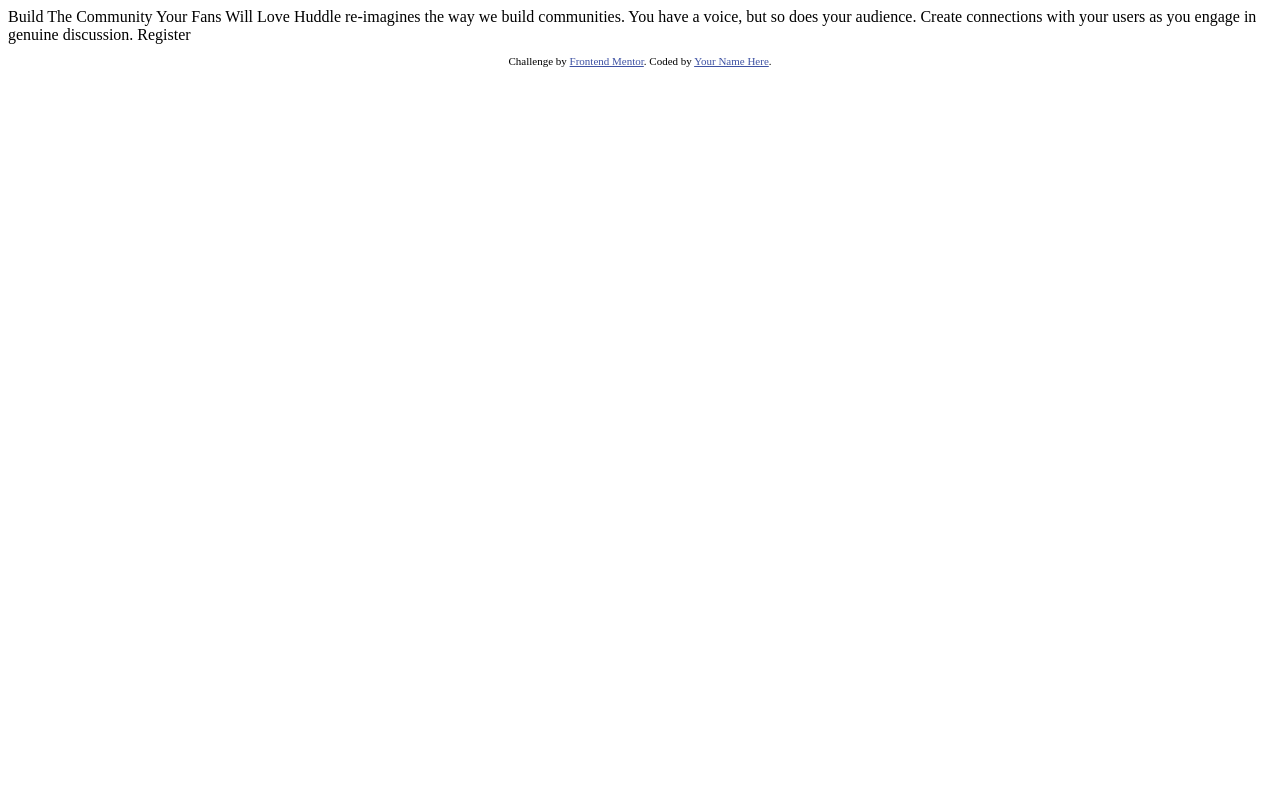
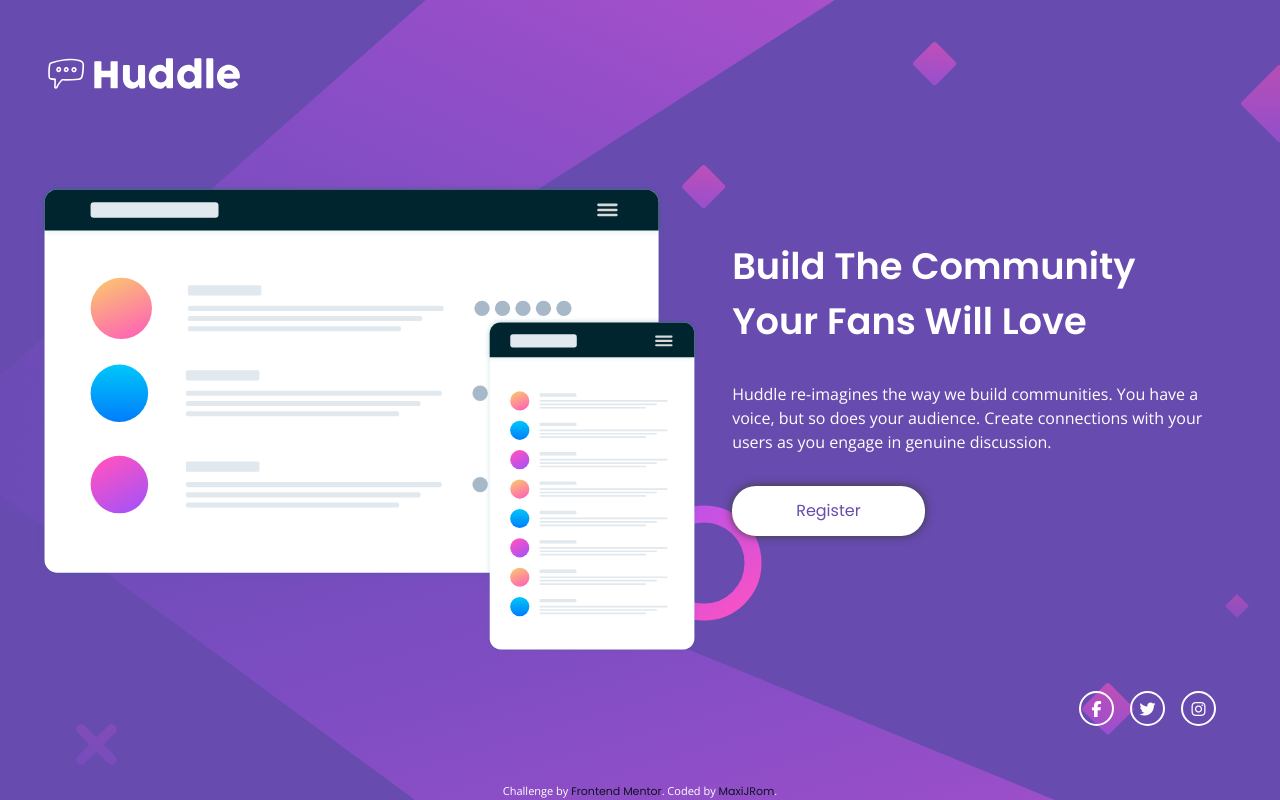
Before and after one commit to MaxiJRom/huddle-landing-page-with-single-introductory-section-master, a plain HTML site: page index.html in a window 1280 px wide. Drawn offline with nearby package versions, Linux system fonts and the light colour scheme.

Commit message:
terminado

```diff
--- a/index.html
+++ b/index.html
@@ -1,33 +1,66 @@
 <!DOCTYPE html>
 <html lang="en">
+
 <head>
   <meta charset="UTF-8">
-  <meta name="viewport" content="width=device-width, initial-scale=1.0"> <!-- displays site properly based on user's device -->
-
+  <meta name="viewport" content="width=device-width, initial-scale=1.0">
   <link rel="icon" type="image/png" sizes="32x32" href="./images/favicon-32x32.png">
 
+  <script defer src="https://use.fontawesome.com/releases/v5.0.8/js/fontawesome.js"
+    integrity="sha384-7ox8Q2yzO/uWircfojVuCQOZl+ZZBg2D2J5nkpLqzH1HY0C1dHlTKIbpRz/LG23c" crossorigin="anonymous">
+  </script>
+  <script src="https://kit.fontawesome.com/3823132d5e.js" crossorigin="anonymous"></script>
+
+
+  <link rel="preconnect" href="https://fonts.googleapis.com">
+  <link rel="preconnect" href="https://fonts.gstatic.com" crossorigin>
+  <link href="https://fonts.googleapis.com/css2?family=Open+Sans&family=Poppins:wght@400;600&display=swap"
+    rel="stylesheet">
+
+  <link rel="stylesheet" href="style.css">
   <title>Frontend Mentor | Huddle landing page with single introductory section</title>
+</head>
 
-  <!-- Feel free to remove these styles or customise in your own stylesheet 👍 -->
-  <style>
-    .attribution { font-size: 11px; text-align: center; }
-    .attribution a { color: hsl(228, 45%, 44%); }
-  </style>
-</head>
 <body>
 
-  Build The Community Your Fans Will Love
+  <main>
 
-  Huddle re-imagines the way we build communities. You have a voice, but so does your audience.
-  Create connections with your users as you engage in genuine discussion.
+    <header>
+      <img src="./images/logo.svg" alt="">
+    </header>
 
-  Register
+    <section>
+      <div class="box-1">
+        <img src="./images/illustration-mockups.svg" alt="">
+      </div>
+      <div class="box-2">
+        <h1> Build The Community <br> Your Fans Will Love</h1>
 
-  <footer>
-    <p class="attribution">
-      Challenge by <a href="https://www.frontendmentor.io?ref=challenge" target="_blank">Frontend Mentor</a>.
-      Coded by <a href="#">Your Name Here</a>.
-    </p>
+        <p>
+          Huddle re-imagines the way we build communities. You have a voice, but so does your audience.
+          Create connections with your users as you engage in genuine discussion.
+        </p>
+        <a href="">Register</a>
+
+      </div>
+    </section>
+
+    <footer>
+    <div class="redes">
+      <a href=""> <i class="fab fa-facebook-f"></i></a>
+      <a href=""> <i class="fab fa-twitter"></i></a>
+      <a href=""> <i class="fab fa-instagram"></i></a>
+    </div>
   </footer>
+
+</main>
+
+  <p class="attribution">
+    Challenge by <a href="https://www.frontendmentor.io?ref=challenge" target="_blank">Frontend Mentor</a>.
+    Coded by <a href="#">MaxiJRom</a>.
+  </p>
+
+
 </body>
+
 </html>
--- /dev/null
+++ b/style.css
@@ -0,0 +1,178 @@
+/* =======General styles========= */
+* {
+    margin: 0;
+    padding: 0;
+    box-sizing: border-box;
+}
+
+/* =======Typographys========= */
+p{
+font-family: 'Open Sans', sans-serif; /**body**/
+color: var(--white);
+}
+
+h1,a{
+    font-family: 'Poppins', sans-serif; /**headings**/
+    text-decoration: none;
+    color: var(--white);
+}
+
+/* =======Colors========= */
+
+:root {
+    font-size: 16px;
+    --violet: hsl(257, 40%, 49%);
+    --magenta: hsl(300, 69%, 71%);
+    --white:#fff;
+}
+
+/* =======Component styles========= */
+
+main{
+    background-image: url(./images/bg-desktop.svg);
+    background-repeat: no-repeat;
+    background-color: var(--violet);
+    min-height: 100vh;
+    padding-bottom: 20px;
+}
+
+body{
+    position: relative;
+}
+
+header img{
+    height: 3.2rem;
+    margin:3rem min(4rem,3vw);
+}
+
+section{
+    display: flex;
+    flex-direction: column;
+    padding: 0 min(4rem,3vw);
+    margin-top: 2rem;
+}
+
+.box-1{
+    flex:1 0 55%;
+}
+
+.box-1 img{
+    width: 100%;
+}
+
+.box-2{
+    display: flex;
+    flex-direction: column;
+    padding: 0 min(2rem,3vw);
+    align-items: center;
+}
+
+.box-2 h1{
+    font-size: 2rem;
+    line-height: 1.5;
+    text-align: center;
+    margin-top:3.5rem;
+}
+
+@media (min-width: 1175px) {
+    .box-2 h1{
+        font-size: 2.3rem;
+    }
+}
+
+
+.box-2 p{
+    font-size: 1rem;
+    line-height: 1.5;
+    margin:2rem 0;
+    text-align: center;
+}
+
+.box-2 a{
+    font-size: 1rem;
+    font-weight: 400;
+    text-align: center;
+    padding: .8rem 4rem;
+    margin-bottom: 3rem;
+    border-radius: 1.5rem;
+    box-shadow: 0 0 10px rgba(60, 60, 60, 1);
+    color: var(--violet);
+    background-color: var(--white);
+}
+
+.box-2 a:hover{
+    color:var(--white);
+    background-color: var(--magenta);
+    transform: scale(1.05);
+}
+
+footer{
+    display: flex;
+    justify-content: center;
+    margin: 2rem 4rem;
+}
+
+.redes{
+    display: grid;
+    grid-template-columns: repeat(3, 35px);
+    grid-template-rows: 35px;
+    column-gap: 1rem;
+}
+
+.redes a{
+    font-size: 1rem;
+    display: flex;
+    align-items: center;
+    justify-content: center;
+    border: 2px solid var(--white);
+    border-radius: 50%;
+    transition: color ease .3s, border-color ease .3s;
+}
+.redes a:hover{
+    color:var(--magenta);
+    border-color: var(--magenta);
+    transform: scale(1.1);
+    background-color: hsl(258, 40%, 28%);
+}
+
+.redes i{
+    font-size: 1rem;
+ }
+
+
+ @media (min-width: 700px) {
+    section{
+       flex-direction: row;
+    }
+
+    .box-1{
+        align-self:center;
+    }
+
+   .box-2{
+       align-items: flex-start;
+   }
+
+   .box-2 h1, .box-2 p{
+       text-align: left;
+    }
+
+    footer{
+        justify-content: flex-end;
+    }
+   }
+
+
+
+.attribution {
+    position: absolute;
+    bottom: 0;
+    left:0;
+    right:0;
+    font-size: 11px;
+    text-align: center;
+}
+
+.attribution a {
+    color: hsl(228, 45%, 10%);
+}
```
Also changed, not shown: 1 other file.
